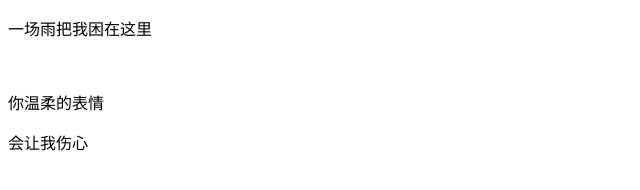
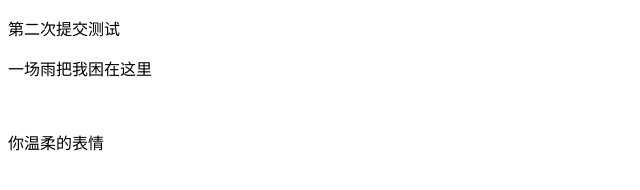
Before and after one commit to junshil007/Jwb, a plain HTML site: page html/index.html in a window 1280 px wide. Shown: the whole page, without its empty margins (0-640 px from the left). Drawn offline with Linux system fonts and the light colour scheme.

Commit message:
第二次提交

```diff
--- a/html/index.html
+++ b/html/index.html
@@ -9,6 +9,7 @@
 
 <body>
   <div class="autotype" id="autotype">
+    <p>第二次提交测试</p>
     <p>一场雨把我困在这里</p>
     <br>
     <p>你温柔的表情</p>
```
